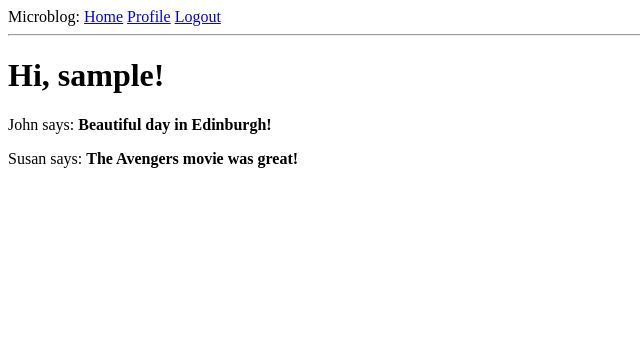
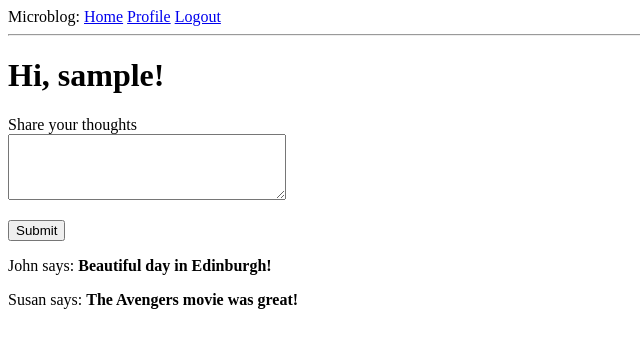
Before and after one commit to AlexYaneva/Flask-CRUD-app, a Flask app: page / in a window 1280 px wide. Shown: the top 348 px of the page, without its empty margins (0-640 px from the left). Run offline with Flask 2, Linux system fonts and the light colour scheme; the visitor is signed in with stand-in values (Sample User, id 1); data comes from the database, SQL or seed files in the repository.

Commit message:
added post submission field

```diff
--- a/app_package/forms.py
+++ b/app_package/forms.py
@@ -3,11 +3,12 @@ from wtforms import StringField, PasswordField, BooleanField, SubmitField, TextA
 from wtforms.validators import DataRequired, ValidationError, Email, EqualTo, Length
 from app_package.models import User
 
+
+
 class LoginForm(FlaskForm):
 	'''user login form, which asks the user
 	for a username and psw and has the 'remember me'
 	option'''
-
 	username = StringField('Username', validators=[DataRequired()]) #the DataRequired() validator checks that the field is not submitted empty
 	password = PasswordField('Password',validators=[DataRequired()])
 	remember_me = BooleanField('Remember me')
@@ -19,7 +20,6 @@ class LoginForm(FlaskForm):
 class RegistrationForm(FlaskForm):
 	''' somewhat self-explanatory registration form
 	following similar logic as the LoginForm '''
-
 	username = StringField('Username', validators=[DataRequired()])
 	email = StringField('Email', validators=[DataRequired(), Email()])
 	password = PasswordField('Password', validators=[DataRequired()])
@@ -38,6 +38,7 @@ class RegistrationForm(FlaskForm):
 			raise ValidationError('Please use a different email address.')
 
 
+
 class EditProfileForm(FlaskForm):
 
 	username = StringField('Username', validators=[DataRequired()])
@@ -53,3 +54,10 @@ class EditProfileForm(FlaskForm):
 			user = User.query.filter_by(username=self.username.data).first()
 			if user is not None:
 				raise ValidationError('Please use a different username.')
+
+
+
+class PostForm(FlaskForm):
+
+	post = TextAreaField('Share your thoughts', validators=[DataRequired(), Length(min=1, max=140)])
+	submit = SubmitField('Submit')
--- a/app_package/routes.py
+++ b/app_package/routes.py
@@ -2,8 +2,8 @@
 from flask import render_template, flash, redirect, url_for, request
 from flask_login import current_user, login_user, logout_user, login_required
 from app_package import app, db
-from app_package.forms import LoginForm, RegistrationForm, EditProfileForm
-from app_package.models import User
+from app_package.forms import LoginForm, RegistrationForm, EditProfileForm, PostForm
+from app_package.models import User, Post
 from werkzeug.urls import url_parse
 from datetime import datetime
 
@@ -21,11 +21,19 @@ def before_request():
 		db.session.commit()
 
 
-@app.route('/')
+@app.route('/', methods=['GET', 'POST'])
 
-@app.route('/index')
-@login_required #this means the /index page won't be displayed unless the user logs in first
+
+@app.route('/index', methods=['GET', 'POST'])
+@login_required
 def index():
+	form = PostForm()
+	if form.validate_on_submit():
+		post = Post(body=form.post.data, author=current_user)
+		db.session.add(post)
+		db.session.commit()
+		flash('Your post is now live!')
+		return redirect(url_for('index')) #Why the double re-direct? A standard practice to respond to a POST request generated by a web form submission with a redirect.
 	posts = [
 	{
 	'author':{'username':'John'},
@@ -35,7 +43,8 @@ def index():
 	'author':{'username':'Susan'},
 	'body':'The Avengers movie was great!'}]
 
-	return render_template('index.html', title='Home', posts=posts)
+    #The template receives the 'form' object as an additional argument, so that it can render the text field.
+	return render_template('index.html', title='Home Page', form=form, posts=posts)
 
 
 @app.route('/login', methods=['GET', 'POST'])
--- a/app_package/templates/index.html
+++ b/app_package/templates/index.html
@@ -4,9 +4,24 @@
 {% extends "base.html" %}
 
 {% block content %}    <!-- the name of this block statement is 'content' -->
+
 	<h1>Hi, {{ current_user.username }}!</h1>
+	<form action="", method='post'>
+		{{ form.hidden_tag() }}
+		<p>
+			{{ form.post.label }}<br>
+			{{ form.post(cols=32, rows=4) }}<br>
+			{% for error in form.post.errors %}
+			<span style="color: red;">[{{ error }}] </span>
+			{% endfor %}
+		</p>
+		<p>{{ form.submit() }}</p>
+	</form>
+
 	{% for post in posts %}
-	<div><p>{{ post.author.username }} says: <b>{{ post.body }}</b></p></div>
+	<p>{{ post.author.username }} says: <b>{{ post.body }}</b>
+	</p>
 	{% endfor %}
+
 {% endblock %}
 </html>
```
